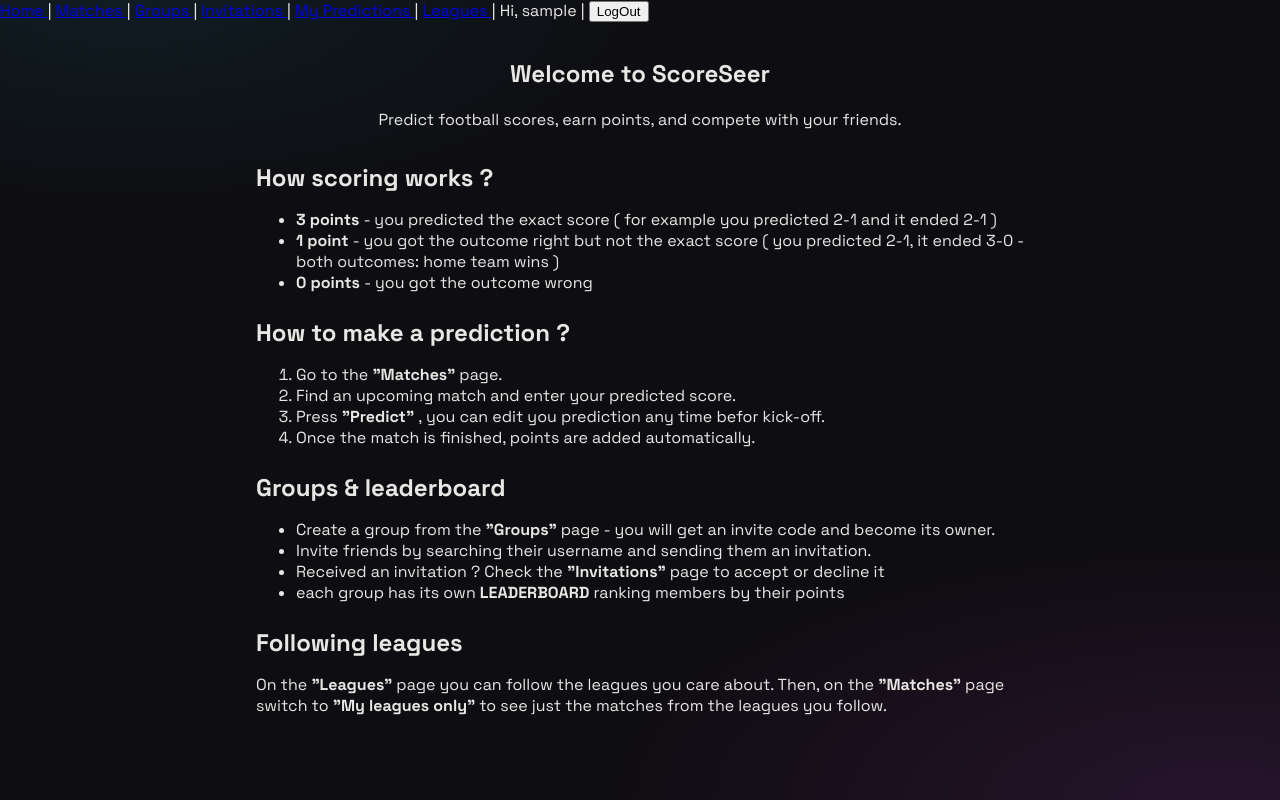
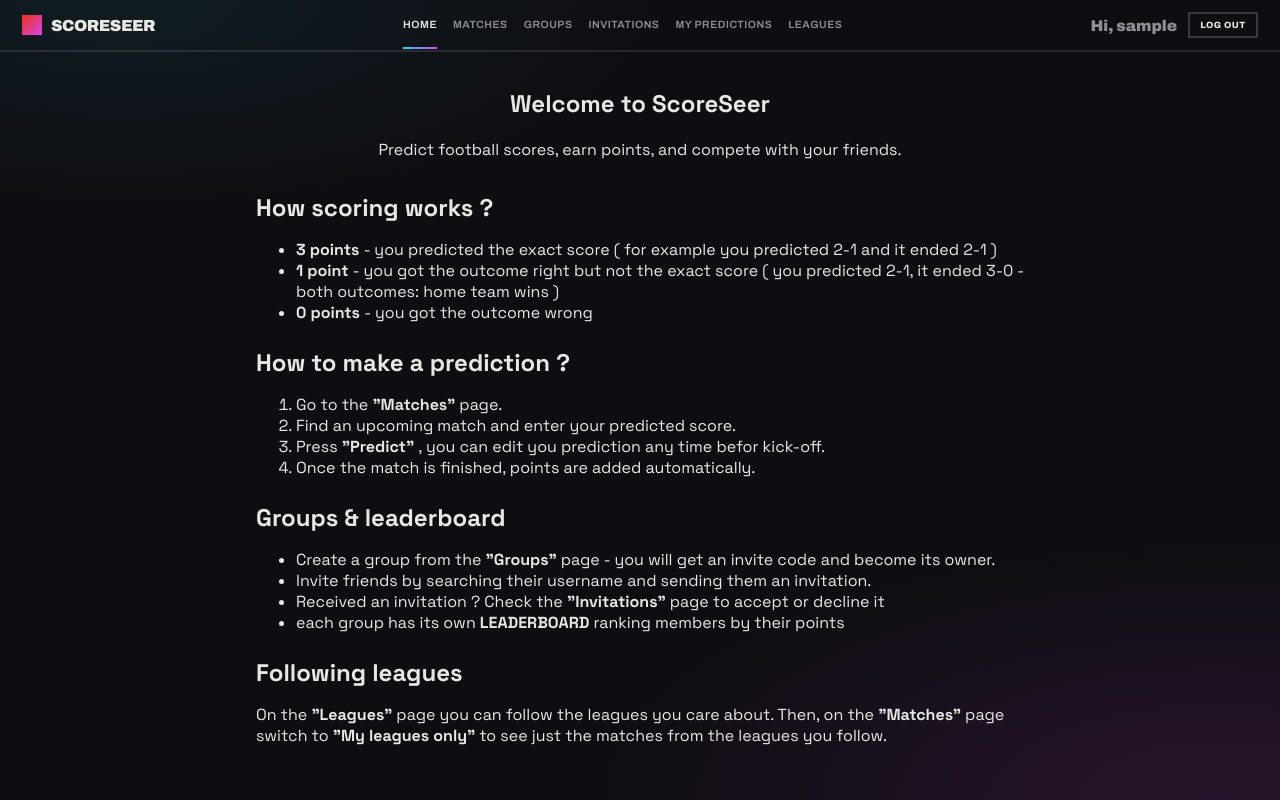
Before and after one commit to HStefan340/ScoreSeer, a React (Vite) app in the folder frontend/: page / in a window 1280 px wide. Built offline with nearby package versions, Linux system fonts and the light colour scheme; sample sign-in values are in the browser's storage.

Commit message:
Style navigation bar with animated links and logo glow

```diff
--- a/frontend/index.html
+++ b/frontend/index.html
@@ -4,7 +4,7 @@
     <meta charset="UTF-8" />
     <link rel="icon" type="image/svg+xml" href="/favicon.svg" />
     <meta name="viewport" content="width=device-width, initial-scale=1.0" />
-    <title>frontend</title>
+    <title>ScoreSeer</title>
 
     <link rel = "preconnect" href = "https://fonts.googleapis.com">
     <link rel = "preconnect" href = "https://fonts.gstatic.com" crossorigin>
--- a/frontend/src/App.tsx
+++ b/frontend/src/App.tsx
@@ -1,4 +1,4 @@
-import { BrowserRouter, Routes, Route, Link, Navigate } from "react-router-dom";
+import { BrowserRouter, Routes, Route, Link, Navigate, NavLink } from "react-router-dom";
 import { useAuth } from "./api/AuthContext";
 import HomePage from "./pages/HomePage";
 import MatchesPage from "./pages/MatchesPage";
@@ -10,7 +10,7 @@ import InvitationsPage from "./pages/InvitationsPage";
 import MyPredictionsPage from "./pages/MyPredictionsPage";
 import LeaguesPage from "./pages/LeaguesPage";
 import './App.css';
-
+import './components/Navigation.css'
 
 
 function App()
@@ -63,10 +63,25 @@ function Navigation()
   const { user, logout } = useAuth();
 
   return(
-    <nav>
-      <Link to = "/"> Home </Link> | <Link to = "/matches"> Matches </Link> | <Link to = "/groups"> Groups </Link> | <Link to = "/invitations"> Invitations </Link> | <Link to = "/my-predictions"> My Predictions </Link> | <Link to = "/leagues"> Leagues </Link>
-      {' | '}<span>Hi, {user?.username}</span>
-      {' | '}<button onClick = {logout}>LogOut</button>
+    <nav className = "nav">
+      <Link to = "/" className = "nav-logo">
+        <span className = "nav-logo-mark"></span>
+        <span className = "nav-logo-text"> SCORESEER </span>
+      </Link>
+
+      <div className = "nav-links">
+        <NavLink to = "/" end className = "nav-link"> Home </NavLink>
+        <NavLink to = "/matches" className = "nav-link"> Matches </NavLink>
+        <NavLink to = "/groups" className = "nav-link"> Groups </NavLink>
+        <NavLink to = "/invitations" className = "nav-link"> Invitations </NavLink>
+        <NavLink to = "/my-predictions" className = "nav-link"> My Predictions </NavLink>
+        <NavLink to = "/leagues" className = "nav-link"> Leagues </NavLink>
+      </div>
+
+      <div className = "nav-right">
+        <span className = "nav-greeting"> Hi, {user?.username} </span>
+        <button className = "nav-logout" onClick = {logout}> Log Out </button>
+      </div>
     </nav>
   );
 }
--- /dev/null
+++ b/frontend/src/components/Navigation.css
@@ -0,0 +1,123 @@
+/* Top navigation bar */
+.nav
+{
+    display: flex;
+    align-items: center;
+    justify-content: space-between;
+    padding: 0 22px;
+    height: 52px;
+    border-bottom: 2px solid var(--border);
+}
+
+/* Logo (gradient square + wordmark) */
+.nav-logo
+{
+    display: flex;
+    align-items: center;
+    gap: 9px;
+    text-decoration: none;
+}
+
+.nav-logo-mark
+{
+    width: 20px;
+    height: 20px;
+    background: var(--grad-primary);
+    /* Subtle breathing glow on the logo */
+    animation: logoGlow 3s ease-in-out infinite;
+}
+
+@keyframes logoGlow
+{
+    0%, 100% { box-shadow: 0 0 0 rgba(217, 70, 239, 0); }
+    50%      { box-shadow: 0 0 14px rgba(217, 70, 239, 0.5); }
+}
+
+.nav-logo-text
+{
+    font: 900 16px var(--font-display);
+    letter-spacing: -0.5px;
+    color: var(--text);
+}
+
+/* Center links */
+.nav-links
+{
+    display: flex;
+    gap: 16px;
+}
+
+.nav-link
+{
+    position: relative;
+    font: 600 10.5px var(--font-display);
+    letter-spacing: 0.05em;
+    text-transform: uppercase;
+    color: var(--text-muted);
+    text-decoration: none;
+    padding-bottom: 2px;
+    transition: color 0.2s ease;
+}
+
+.nav-link:hover
+{
+    color: var(--text);
+}
+
+/* Animated underline that grow from center */
+.nav-link::after
+{
+    content: '';
+    position: absolute;
+    left: 50%;
+    right: 50%;
+    bottom: -17px;
+    height: 2px;
+    background: linear-gradient(90deg, var(--cyan), var(--accent-magenta));
+    transition: left 0.25s ease, right 0.25s ease;
+}
+
+.nav-link:hover::after,
+.nav-link.active::after
+{
+    left: 0;
+    right: 0;
+}
+
+.nav-link.active
+{
+    color: var(--text);
+}
+
+/* Right side: greeting + logout */
+.nav-right
+{
+    display: flex;
+    align-items: center;
+    gap: 11px;
+}
+
+.nav-greeting
+{
+    font: 900 15.5px var(--font-display);
+    color: var(--text-muted);
+}
+
+.nav-logout
+{
+    padding: 6px 10px;
+    border: 2px solid rgba(255, 255, 255, 0.18);
+    background: transparent;
+    color: var(--text);
+    font: 800 9px var(--font-display);
+    letter-spacing: 0.06em;
+    text-transform: uppercase;
+    cursor: pointer;
+    transition: border-color 0.2s ease, background 0.2s ease;
+}
+
+.nav-logout:hover
+{
+    border-color: var(--cyan);
+    background: rgba(34, 211, 238, 0.08);
+}
```
